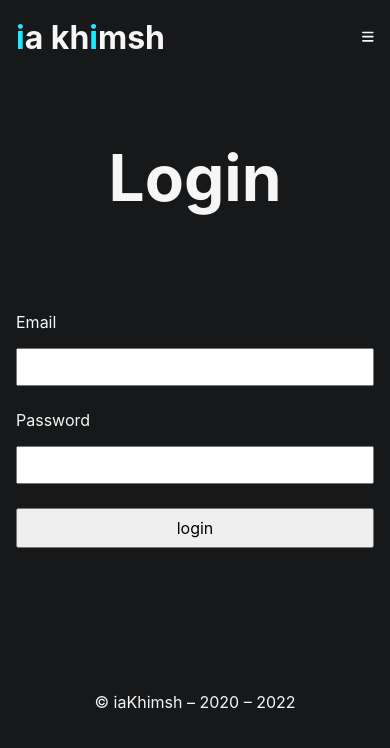
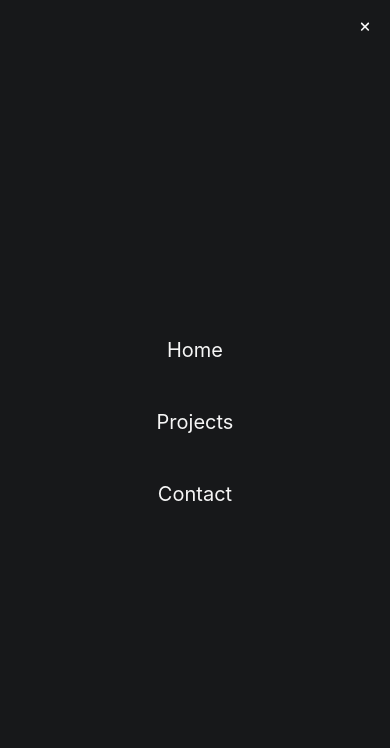
Before and after one commit to khimsh/frontend, a Next.js app: page /login in a window 390 px wide. Both pictures are taken after a click on the button 368 px from the left and 37 px from the top of the page. Shown: the top 748 px of the page. Built offline with nearby package versions, Linux system fonts and the light colour scheme; a web font is replaced by a local one.

Commit message:
implemented buggy mobile navbar

```diff
--- a/components/Layout.jsx
+++ b/components/Layout.jsx
@@ -1,13 +1,33 @@
 import Link from 'next/link'
 import Footer from './Footer'
 import Nav from './Nav'
+import useWindowDimensions from '../hooks/useWindownDimensions'
 import { FontAwesomeIcon } from '@fortawesome/react-fontawesome'
 import { StyledContainer } from './styled/Container.styled'
 import { StyledHeader } from './styled/Header.styled'
 import { StyledLogo } from './styled/Logo.styled'
 import { faBars } from '@fortawesome/free-solid-svg-icons'
+import { useEffect, useState } from 'react'
 
 export default function Layout({ children }) {
+  const [isNavShown, setIsNavShown] = useState(false)
+  const { height, width } = useWindowDimensions()
+
+  const handleNavClose = () => {
+    setIsNavShown(false)
+  }
+  const handleNavOpen = () => {
+    setIsNavShown(true)
+  }
+
+  useEffect(() => {
+    if (width > 768) {
+      setIsNavShown(true)
+    } else {
+      setIsNavShown(false)
+    }
+  }, [width])
+
   return (
     <>
       <StyledContainer>
@@ -20,9 +40,9 @@ export default function Layout({ children }) {
             </Link>
           </StyledLogo>
 
-          <Nav />
+          {isNavShown && <Nav handleNavClose={handleNavClose} />}
 
-          <button type='button'>
+          <button type='button' onClick={handleNavOpen}>
             <FontAwesomeIcon icon={faBars} size='2xl' />
           </button>
         </StyledHeader>
--- a/components/Nav.jsx
+++ b/components/Nav.jsx
@@ -1,20 +1,25 @@
 import Link from 'next/link'
 import { useRouter } from 'next/router'
 import { StyledNav } from './styled/Nav.styled'
+import { FontAwesomeIcon } from '@fortawesome/react-fontawesome'
+import { faClose } from '@fortawesome/free-solid-svg-icons'
 
-export default function Nav() {
+export default function Nav({ handleNavClose }) {
   const router = useRouter()
 
   return (
     <StyledNav>
+      <button type='button' onClick={handleNavClose}>
+        <FontAwesomeIcon icon={faClose} size='2xl' />
+      </button>
       <ul>
-        <li className={router.pathname === '/' ? 'active' : null}>
+        <li className={router.pathname === '/' ? 'active' : null} onClick={handleNavClose}>
           <Link href='/'>home</Link>
         </li>
-        <li className={router.pathname === '/projects' ? 'active' : null}>
+        <li className={router.pathname === '/projects' ? 'active' : null} onClick={handleNavClose}>
           <Link href='/projects'>projects</Link>
         </li>
-        <li className={router.pathname === '/contact' ? 'active' : null}>
+        <li className={router.pathname === '/contact' ? 'active' : null} onClick={handleNavClose}>
           <Link href='/contact'>contact</Link>
         </li>
       </ul>
--- a/components/styled/Nav.styled.js
+++ b/components/styled/Nav.styled.js
@@ -2,13 +2,23 @@ import styled from 'styled-components'
 
 const StyledNav = styled.nav`
   @media (max-width: 768px) {
-    display: none;
+    position: fixed;
+    inset: 0;
+    background-color: #17181a;
+    z-index: 100;
   }
 
   ul {
     list-style-type: none;
     display: flex;
     gap: 3em;
+
+    @media (max-width: 768px) {
+      height: 100%;
+      flex-direction: column;
+      justify-content: center;
+      align-items: center;
+    }
   }
 
   li {
@@ -29,6 +39,15 @@ const StyledNav = styled.nav`
       color: var(--clr-brand);
     }
   }
+
+  button {
+    display: block;
+    position: absolute;
+    top: 20px;
+    right: 20px;
+    background-color: transparent;
+    border: none;
+  }
 `
 
 export { StyledNav }
--- /dev/null
+++ b/hooks/useWindownDimensions.js
@@ -0,0 +1,29 @@
+import { useState, useEffect } from 'react'
+
+export default function useWindowDimensions() {
+  const hasWindow = typeof window !== 'undefined'
+
+  function getWindowDimensions() {
+    const width = hasWindow ? window.innerWidth : null
+    const height = hasWindow ? window.innerHeight : null
+    return {
+      width,
+      height,
+    }
+  }
+
+  const [windowDimensions, setWindowDimensions] = useState(getWindowDimensions())
+
+  useEffect(() => {
+    if (hasWindow) {
+      function handleResize() {
+        setWindowDimensions(getWindowDimensions())
+      }
+
+      window.addEventListener('resize', handleResize)
+      return () => window.removeEventListener('resize', handleResize)
+    }
+  }, [hasWindow])
+
+  return windowDimensions
+}
```
